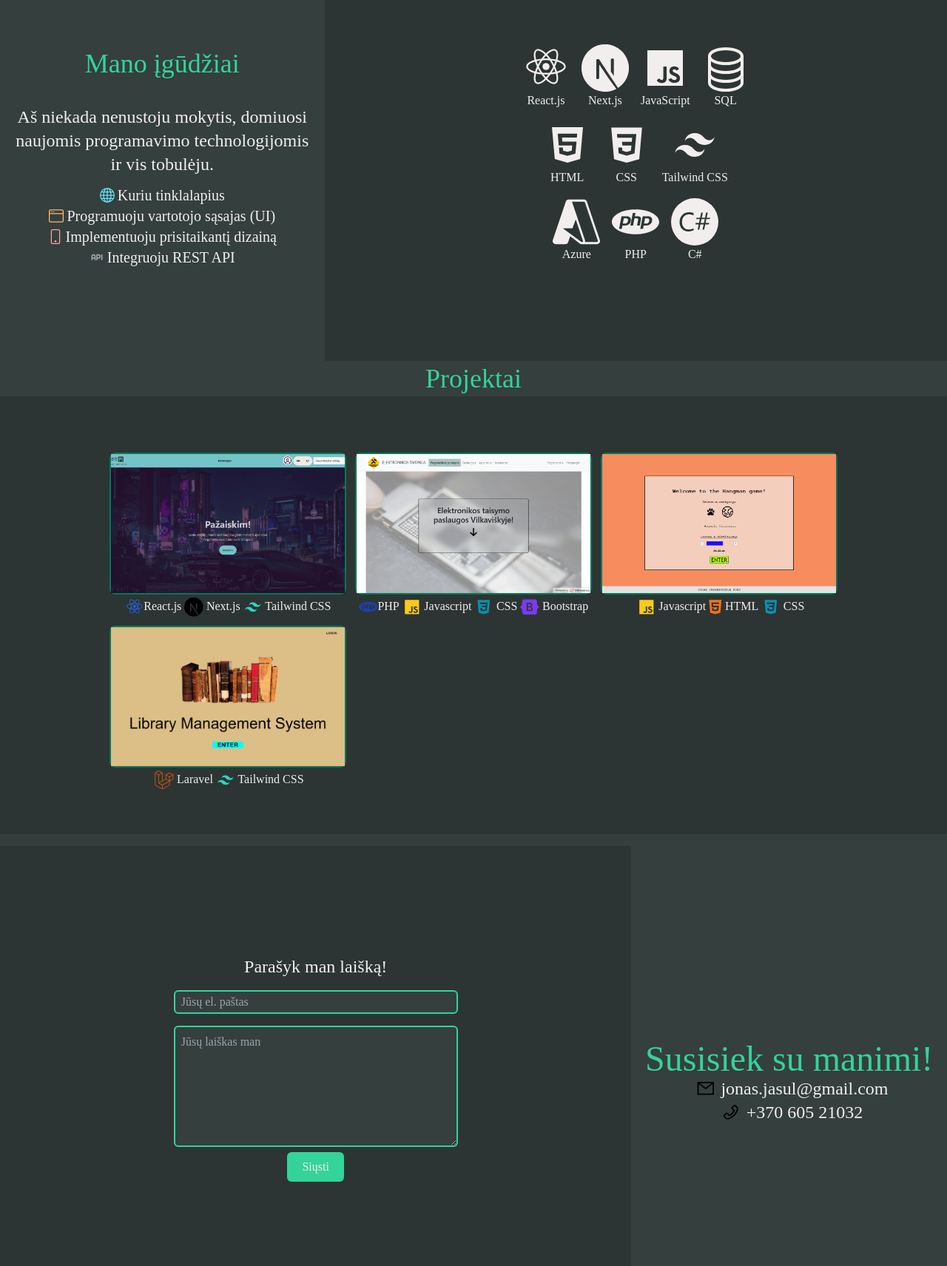
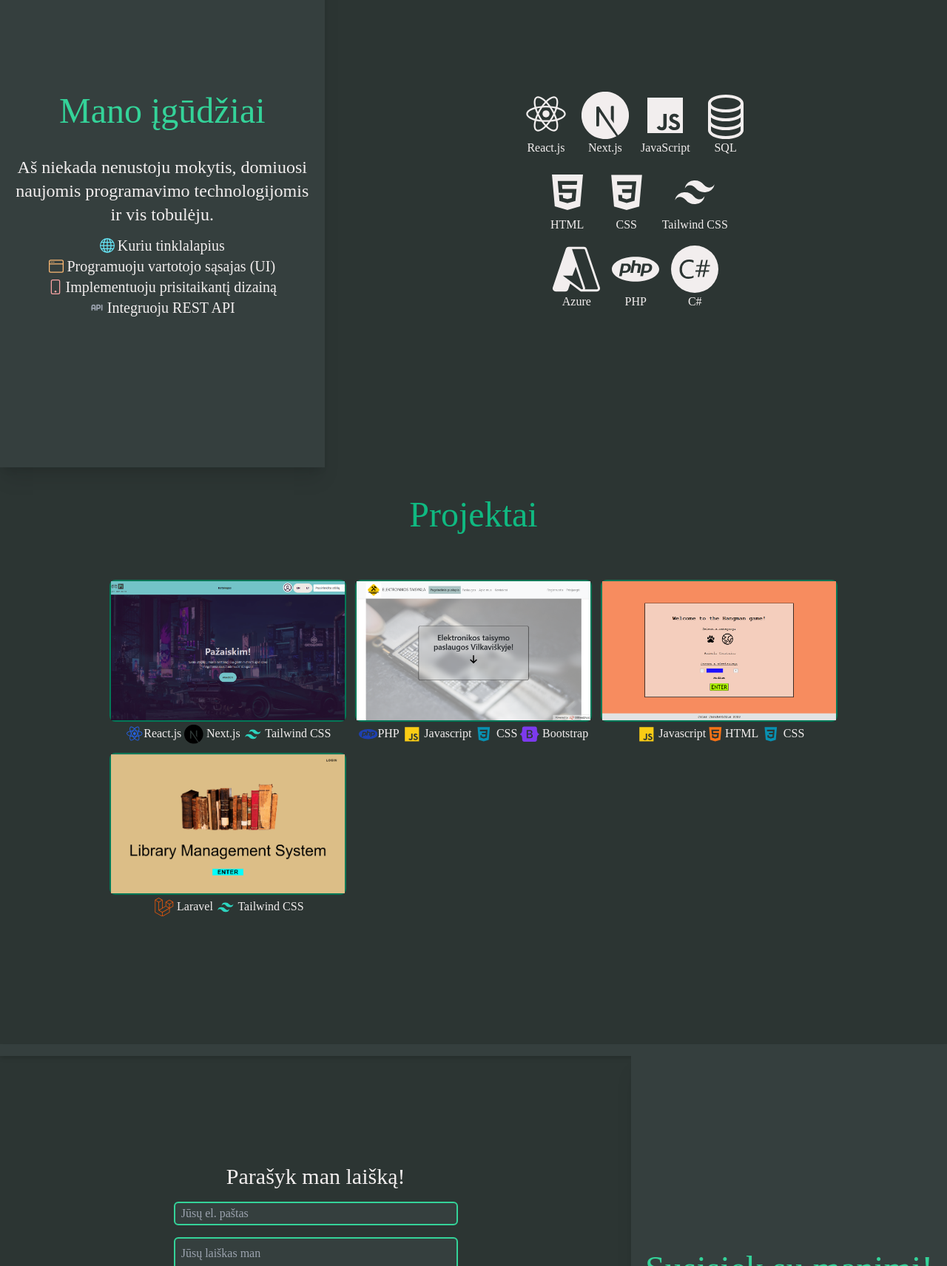
Before and after one commit to jonas-jasul/portfolio, a React (Vite) app: page / in a window 1280 px wide. Shown: the part 888-2600 px from the top of the page at 74% size. Built offline with nearby package versions, Linux system fonts and the light colour scheme; a web font is replaced by a local one.

Commit message:
Polishing layout

```diff
--- a/src/components/about.tsx
+++ b/src/components/about.tsx
@@ -15,7 +15,7 @@ export default function About() {
                                 <span className="hello text">Labas, aš</span> <span className="text-emerald-500">Jonas Jasulevičius</span><span className="hello text">!</span>
                             </h2>
                         </div>
-                        <div className="code-block bg-slate-700 rounded-lg mt-2 w-11/12 lg:w-4/6 md:w-2/3">
+                        <div className="code-block bg-slate-700 rounded-lg mt-2 w-11/12 lg:w-4/6 md:w-2/3 shadow-lg">
                             <div className="code-top bg-slate-600 rounded-lg flex flex-row">
                                 <div className="circles-cont flex flex-row justify-center items-center p-2">
                                     <div className="circle w-3 h-3 rounded-full bg-red-400 mx-1"></div>
@@ -58,9 +58,9 @@ export default function About() {
                 </div>
 
 
-                <div className="right-cont w-full mt-3 lg:mt-0 lg:w-1/3 pt-6 h-full lg:pt-44">
+                <div className="right-cont w-full mt-3 lg:mt-0 lg:w-1/3 pt-6 h-full lg:pt-44 shadow-xl">
                     <div className="pic-cont h-20 md:h-48 lg:h-80">
-                        <img className="object-contain absolute right-[26%] md:right-[36%] lg:right-[20%] w-32 lg:w-80 md:w-64" src="/assets/me.jpg"></img>
+                        <img className="object-contain absolute right-[26%] md:right-[36%] lg:right-[20%] w-32 lg:w-72 md:w-64" src="/assets/me.jpg"></img>
                     </div>
 
                     <div className="cvbuttons mx-2 my-1">
@@ -71,7 +71,6 @@ export default function About() {
                 </div>
             </div>
 
-            <div className="transition-line lg:w-full lg:h-4 "></div>
         </div>
 
     )
--- a/src/components/contact.tsx
+++ b/src/components/contact.tsx
@@ -3,13 +3,13 @@ import ContactForm from './contactForm';
 export default function Contact() {
     return (
         <div className="lg:h-[82vh]">
-            <div className="transition-line lg:w-full lg:h-4 "></div>
+            <div className="transition-line lg:w-full lg:h-4 shadow-md "></div>
             <div className='flex flex-col lg:flex-row-reverse'>
-                <div className="contact-div w-full h-[30vh] lg:w-1/3 lg:h-[80vh]">
+                <div className="contact-div w-full h-[30vh] lg:w-1/3 lg:h-[80vh] shadow-xl">
                     <div className="contact-heading-div h-full flex flex-col justify-center items-center">
                         <h2 className="text-center text-emerald-400 text-5xl">Susisiek su manimi!</h2>
-                        <div className='email flex flex-row justify-center items-center contact-text'><AiOutlineMail className='mx-2' size={'1.6em'} /><h3 className='text-2xl otherText'>jonas.jasul@gmail.com</h3></div>
-                        <div className='phone flex flex-row justify-center items-center contact-text'><AiOutlinePhone className='mx-2' size={'1.6em'} /> <h3 className='text-2xl otherText'>+370 605 21032</h3> </div>
+                        <div className='email flex flex-row justify-center items-center contact-text'><AiOutlineMail className='mx-2 otherText' size={'1.6em'} /><h3 className='text-2xl otherText'>jonas.jasul@gmail.com</h3></div>
+                        <div className='phone flex flex-row justify-center items-center contact-text'><AiOutlinePhone className='mx-2 otherText' size={'1.6em'} /> <h3 className='text-2xl otherText'>+370 605 21032</h3> </div>
                     </div>
 
                 </div>
--- a/src/components/contactForm.tsx
+++ b/src/components/contactForm.tsx
@@ -31,7 +31,7 @@ export default function ContactForm() {
     return (
         <form onSubmit={handleSubmit(onSubmit)}>
             <div className="emailContactForm flex flex-col mb-10">
-                <h2 className="text text-2xl text-center">Parašyk man laišką!</h2>
+                <h2 className="text text-3xl text-center">Parašyk man laišką!</h2>
                 <div className="yourEmail my-4 mx-auto">
                     <input {...register("email", {required: "Privalomas laukas"})} className="senderEmail form-bg text w-80 lg:w-96 h-8 p-2 rounded-md border-2 border-emerald-400" placeholder="Jūsų el. paštas" type="email" />
                     <p className="text-red-500">{errors.email?.message}</p>
--- a/src/components/projects.tsx
+++ b/src/components/projects.tsx
@@ -5,10 +5,10 @@ import { SiNextdotjs, SiPhp, SiLaravel, SiBootstrap } from 'react-icons/si';
 
 export default function Projects() {
     return (
-        <div className="flex justify-start items-center flex-col lg:h-[80vh]">
-            <div className='projects-line w-full h-12 items-center mb-3 flex justify-center'>
-                <h2 className="text-4xl text-emerald-400 text-center">Projektai</h2>
-            </div>
+        <div className="flex justify-start items-center flex-col lg:h-[45rem] mt-10 mb-5">
+            {/* <div className='projects-line w-full h-12 items-center mb-3 flex justify-center'> */}
+                <h2 className="text-5xl text-emerald-500 text-center">Projektai</h2>
+            {/* </div> */}
             <div className='projects-cont flex justify-center items-center mt-16'>
                 <div className="grid grid-cols-1 md:grid-cols-2 lg:grid-cols-3 gap-3 text">
                     <div className="first">
--- a/src/components/skills.tsx
+++ b/src/components/skills.tsx
@@ -8,9 +8,9 @@ export default function Skills() {
 
     return (
 
-        <div className="flex flex-col lg:flex-row lg:h-[70vh]">
-            <div className="skills-left-cont w-full h-2/5 lg:w-2/5 lg:h-full flex flex-col justify-center items-center p-2">
-                <h2 className=" text-4xl my-6 text-emerald-400">Mano įgūdžiai</h2>
+        <div className="flex flex-col lg:flex-row lg:h-[45rem]">
+            <div className="skills-left-cont w-full h-2/5 lg:w-2/5 lg:h-full flex flex-col justify-center items-center p-2 shadow-xl">
+                <h2 className=" text-5xl my-6 text-emerald-400">Mano įgūdžiai</h2>
                 <div className="skills-left-body justify-center items-center">
                     <p className="text-2xl text-center p-3 otherText">Aš niekada nenustoju mokytis,
                         domiuosi naujomis programavimo technologijomis ir vis tobulėju.</p>
```
